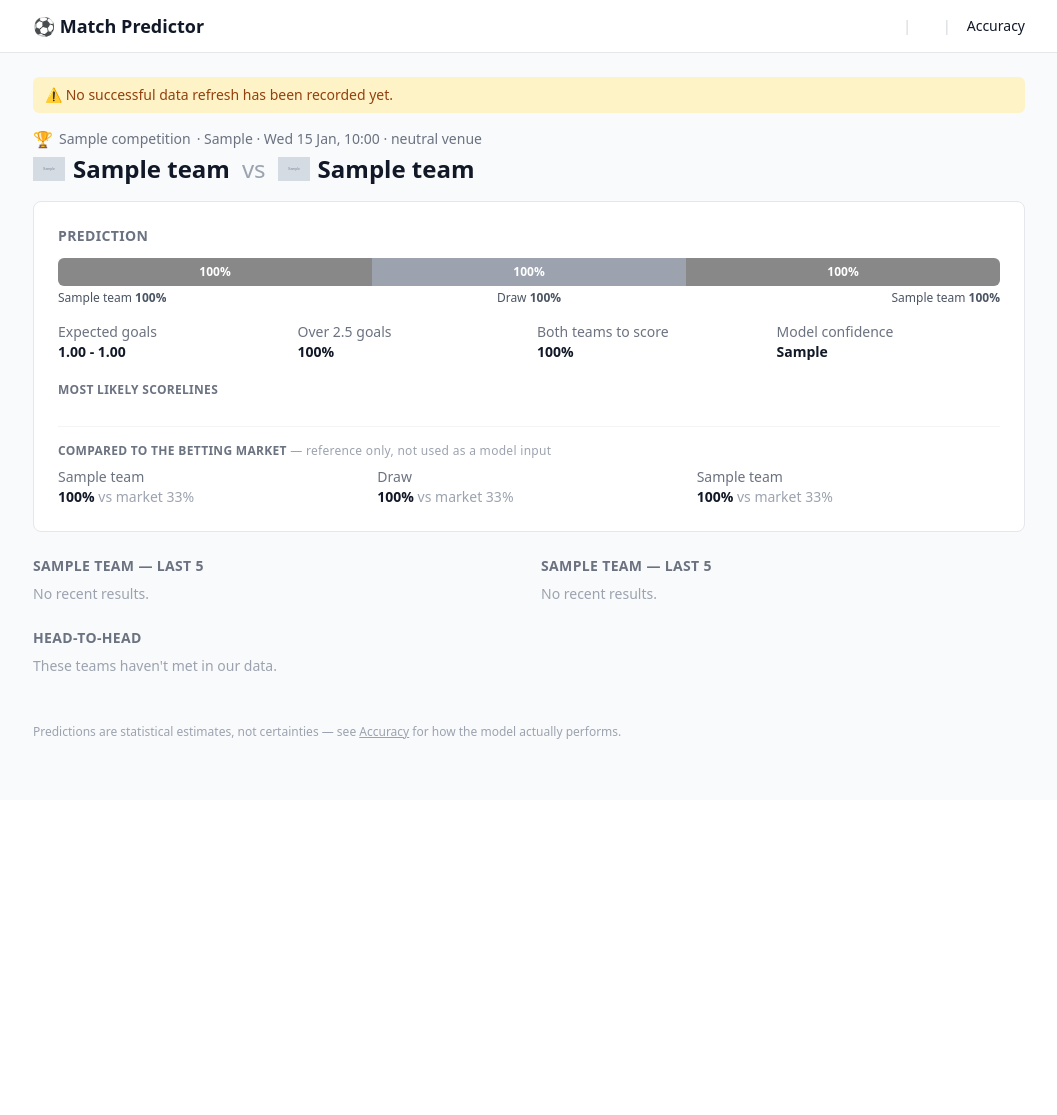
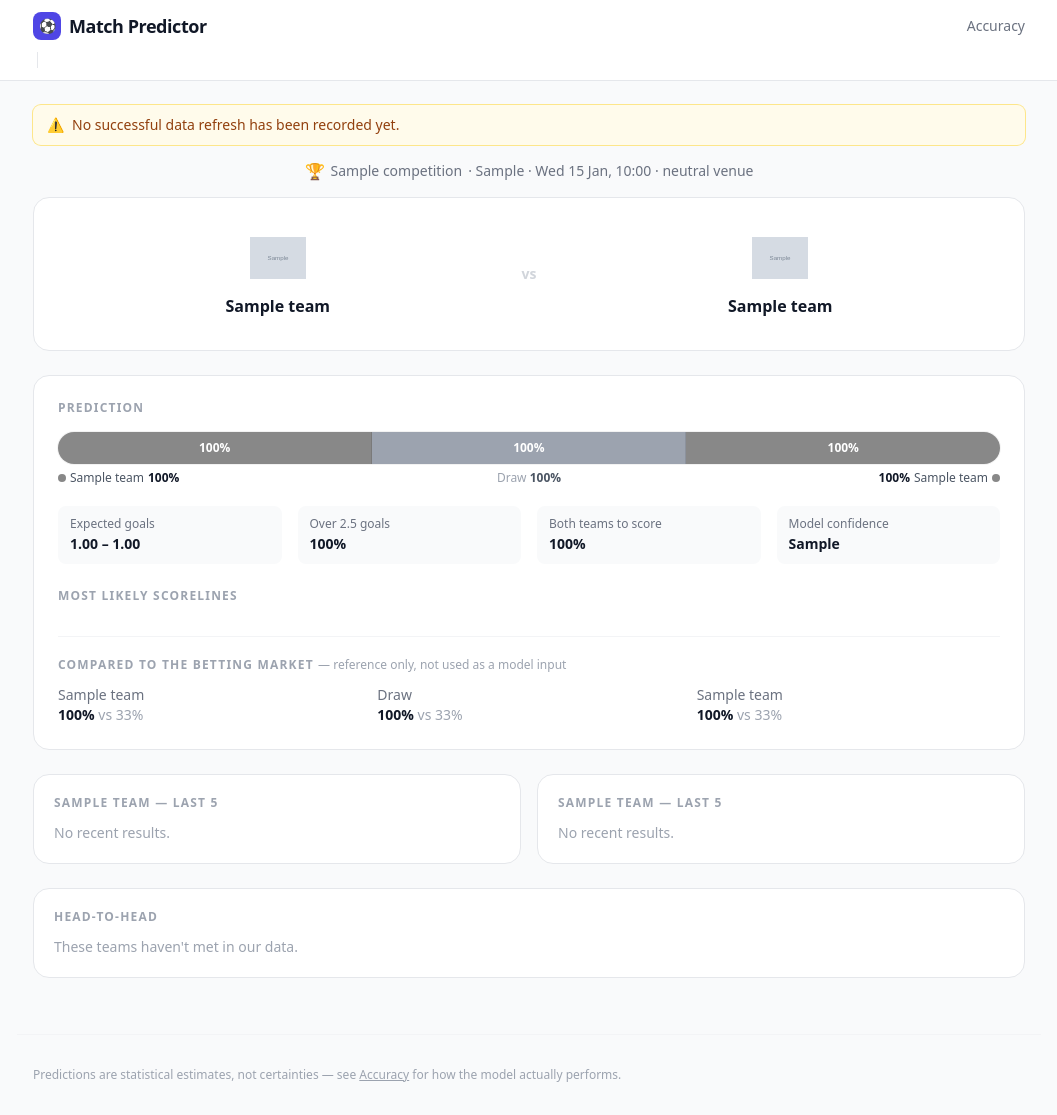
Before and after one commit to al1abb/xpected, a FastAPI app: page /match/1 in a window 1280 px wide. Shown: the whole page, without its empty margins (111-1168 px from the left). Before the commit the page ends 739 px from the top, so only its background shows below. Run offline with FastAPI, Linux system fonts and the light colour scheme; tables that the repository leaves empty hold one stand-in row (values such as "Sample post"); grey boxes marked "Sample" are stand-in pictures; some libraries are stand-ins or nearby versions.

Commit message:
Design pass: nav redesign, card system, refined bar, accuracy leaderboard
Nav: replaced the cramped wrapping text-link list with a horizontal scrollable
strip of icon pills (using the logos added last commit), sticky header,
active-state highlighting via a single indigo accent color chosen specifically
to not clash with the many real club colors already on screen.

Probability bar: taller, rounded-full, hairline dividers between segments,
color-dot legend in the caption row tying each name back to its bar segment.

Match/team/competition pages: consistent rounded-2xl card language, a proper
hero section on the match page (large crests either side of the score/vs),
circular W/D/L badges replacing plain colored letters.

Accuracy page: three stat cards up top instead of a dense table, and a
best-to-worst RPS leaderboard per competition with an inline mini progress
bar — reusing the same plain-div bar pattern as everywhere else rather than
pulling in a charting library.

Co-Authored-By: Claude Sonnet 5 <noreply@anthropic.com>
Claude-Session: https://claude.ai/code/session_01LmVryF7ybpJKGHHpiENYvD

```diff
--- a/app/main.py
+++ b/app/main.py
@@ -125,7 +125,7 @@ def group_by_day(cards: list[dict]) -> list[dict]:
     ]
 
 
-_RESULT_COLOR = {"W": "text-green-600 dark:text-green-400", "D": "text-gray-500", "L": "text-red-600 dark:text-red-400"}
+_RESULT_COLOR = {"W": "bg-green-600", "D": "bg-gray-400", "L": "bg-red-500"}
 
 
 def _team_form(session: Session, team_id: int, *, before: dt.datetime, limit: int = 5) -> list[dict]:
@@ -388,7 +388,16 @@ def accuracy_page(request: Request):
     try:
         result_path = BASE_DIR / "data" / "backtest_results.json"
         result = json.loads(result_path.read_text(encoding="utf-8")) if result_path.exists() else None
-        ctx = _template_context(session, request, result=result)
+
+        by_competition = []
+        if result and not result.get("error"):
+            by_competition = sorted(
+                ({"slug": slug, **metrics} for slug, metrics in result["by_competition"].items()),
+                key=lambda m: m["rps"],
+            )
+
+        ctx = _template_context(session, request, result=result, by_competition=by_competition)
+        ctx["current_slug"] = "accuracy"
         return templates.TemplateResponse(request, "accuracy.html", ctx)
     finally:
         session.close()
--- a/app/templates/_bar.html
+++ b/app/templates/_bar.html
@@ -1,27 +1,27 @@
 {% macro probability_bar(home_name, home_color, home_pct, draw_pct, away_name, away_color, away_pct) %}
 <div class="w-full">
-  <div class="flex h-7 w-full overflow-hidden rounded-md text-xs font-semibold text-white shadow-inner">
-    <div class="flex items-center justify-center transition-all" style="width: {{ home_pct }}%; background-color: {{ home_color }};" title="{{ home_name }} {{ '%.0f'|format(home_pct) }}%">
+  <div class="flex h-8 w-full overflow-hidden rounded-full text-xs font-bold text-white shadow-inner ring-1 ring-black/5 dark:ring-white/10">
+    <div class="flex items-center justify-center transition-all duration-500 border-r border-black/10" style="width: {{ home_pct }}%; background-color: {{ home_color }};" title="{{ home_name }} {{ '%.0f'|format(home_pct) }}%">
       {% if home_pct >= 12 %}{{ '%.0f'|format(home_pct) }}%{% endif %}
     </div>
-    <div class="flex items-center justify-center bg-gray-400 dark:bg-gray-500 transition-all" style="width: {{ draw_pct }}%;" title="Draw {{ '%.0f'|format(draw_pct) }}%">
+    <div class="flex items-center justify-center bg-gray-400 dark:bg-gray-600 transition-all duration-500 border-r border-black/10" style="width: {{ draw_pct }}%;" title="Draw {{ '%.0f'|format(draw_pct) }}%">
       {% if draw_pct >= 12 %}{{ '%.0f'|format(draw_pct) }}%{% endif %}
     </div>
-    <div class="flex items-center justify-center transition-all" style="width: {{ away_pct }}%; background-color: {{ away_color }};" title="{{ away_name }} {{ '%.0f'|format(away_pct) }}%">
+    <div class="flex items-center justify-center transition-all duration-500" style="width: {{ away_pct }}%; background-color: {{ away_color }};" title="{{ away_name }} {{ '%.0f'|format(away_pct) }}%">
       {% if away_pct >= 12 %}{{ '%.0f'|format(away_pct) }}%{% endif %}
     </div>
   </div>
-  <div class="mt-1 flex justify-between text-xs text-gray-600 dark:text-gray-400">
-    <span class="truncate">{{ home_name }} <b>{{ '%.0f'|format(home_pct) }}%</b></span>
-    <span class="shrink-0 px-1">Draw <b>{{ '%.0f'|format(draw_pct) }}%</b></span>
-    <span class="truncate text-right">{{ away_name }} <b>{{ '%.0f'|format(away_pct) }}%</b></span>
+  <div class="mt-1.5 flex justify-between text-xs text-gray-600 dark:text-gray-400">
+    <span class="flex items-center gap-1 truncate"><span class="inline-block h-2 w-2 rounded-full shrink-0" style="background-color: {{ home_color }};"></span>{{ home_name }} <b class="text-gray-900 dark:text-gray-100">{{ '%.0f'|format(home_pct) }}%</b></span>
+    <span class="shrink-0 px-1 text-gray-400">Draw <b class="text-gray-600 dark:text-gray-300">{{ '%.0f'|format(draw_pct) }}%</b></span>
+    <span class="flex items-center gap-1 truncate text-right"><b class="text-gray-900 dark:text-gray-100">{{ '%.0f'|format(away_pct) }}%</b> {{ away_name }}<span class="inline-block h-2 w-2 rounded-full shrink-0" style="background-color: {{ away_color }};"></span></span>
   </div>
 </div>
 {% endmacro %}
 
 {% macro no_prediction_placeholder() %}
 <div class="w-full">
-  <div class="flex h-7 w-full items-center justify-center rounded-md bg-gray-100 text-xs text-gray-400 dark:bg-gray-800 dark:text-gray-500">
+  <div class="flex h-8 w-full items-center justify-center rounded-full bg-gray-100 text-xs text-gray-400 dark:bg-gray-800 dark:text-gray-500 ring-1 ring-black/5 dark:ring-white/10">
     prediction not yet available
   </div>
 </div>
--- a/app/templates/base.html
+++ b/app/templates/base.html
@@ -6,42 +6,55 @@
   <title>{% block title %}Football Predictions{% endblock %}</title>
   <script src="https://cdn.tailwindcss.com"></script>
   <script src="https://unpkg.com/htmx.org@2.0.3"></script>
+  <style>
+    ::-webkit-scrollbar { height: 6px; }
+    ::-webkit-scrollbar-thumb { background: rgba(120,120,130,0.35); border-radius: 3px; }
+    .nav-scroll { scrollbar-width: thin; }
+  </style>
 </head>
-<body class="bg-gray-50 text-gray-900 dark:bg-gray-950 dark:text-gray-100 min-h-screen">
+<body class="bg-gray-50 text-gray-900 dark:bg-gray-950 dark:text-gray-100 min-h-screen antialiased">
   {% from "_badge.html" import competition_badge %}
-  <header class="border-b border-gray-200 dark:border-gray-800 bg-white dark:bg-gray-900">
-    <div class="mx-auto max-w-5xl px-4 py-3 flex items-center justify-between flex-wrap gap-2">
-      <a href="/" class="text-lg font-bold">⚽ Match Predictor</a>
-      <nav class="flex flex-wrap gap-x-4 gap-y-1 text-sm">
-        <div class="flex gap-3">
-          {% for c in nav_uefa %}
-          <a href="/competition/{{ c.slug }}" class="flex items-center gap-1.5 hover:underline {{ 'font-semibold' if c.slug == current_slug }}">{{ competition_badge(c, 5) }}{{ c.name }}</a>
-          {% endfor %}
-        </div>
-        <span class="text-gray-300 dark:text-gray-700">|</span>
-        <div class="flex gap-3 flex-wrap">
-          {% for c in nav_leagues %}
-          <a href="/competition/{{ c.slug }}" class="flex items-center gap-1.5 hover:underline {{ 'font-semibold' if c.slug == current_slug }}">{{ competition_badge(c, 5) }}{{ c.name }}</a>
-          {% endfor %}
-        </div>
-        <span class="text-gray-300 dark:text-gray-700">|</span>
-        <a href="/accuracy" class="hover:underline">Accuracy</a>
-      </nav>
+  <header class="sticky top-0 z-10 border-b border-gray-200 dark:border-gray-800 bg-white/90 dark:bg-gray-900/90 backdrop-blur">
+    <div class="mx-auto max-w-5xl px-4 pt-3 flex items-center justify-between gap-3">
+      <a href="/" class="flex items-center gap-2 text-lg font-bold tracking-tight">
+        <span class="inline-flex h-7 w-7 items-center justify-center rounded-lg bg-indigo-600 text-white text-sm">⚽</span>
+        Match Predictor
+      </a>
+      <a href="/accuracy" class="text-sm font-medium text-gray-500 hover:text-indigo-600 dark:text-gray-400 dark:hover:text-indigo-400 transition-colors {{ 'text-indigo-600 dark:text-indigo-400' if current_slug == 'accuracy' }}">
+        Accuracy
+      </a>
     </div>
+    <nav class="nav-scroll mt-3 flex gap-1.5 overflow-x-auto px-4 pb-3 max-w-5xl mx-auto">
+      {% for c in nav_uefa %}
+      <a href="/competition/{{ c.slug }}"
+         class="flex shrink-0 items-center gap-1.5 rounded-full border px-3 py-1.5 text-xs font-medium whitespace-nowrap transition-colors
+                {{ 'border-indigo-600 bg-indigo-600 text-white' if c.slug == current_slug else 'border-gray-200 dark:border-gray-700 text-gray-600 dark:text-gray-300 hover:border-indigo-300 hover:text-indigo-600 dark:hover:text-indigo-400' }}">
+        {{ competition_badge(c, 4) }}{{ c.name }}
+      </a>
+      {% endfor %}
+      <span class="mx-1 my-auto h-4 w-px shrink-0 bg-gray-200 dark:bg-gray-700"></span>
+      {% for c in nav_leagues %}
+      <a href="/competition/{{ c.slug }}"
+         class="flex shrink-0 items-center gap-1.5 rounded-full border px-3 py-1.5 text-xs font-medium whitespace-nowrap transition-colors
+                {{ 'border-indigo-600 bg-indigo-600 text-white' if c.slug == current_slug else 'border-gray-200 dark:border-gray-700 text-gray-600 dark:text-gray-300 hover:border-indigo-300 hover:text-indigo-600 dark:hover:text-indigo-400' }}">
+        {{ competition_badge(c, 4) }}{{ c.name }}
+      </a>
+      {% endfor %}
+    </nav>
   </header>
 
   <main class="mx-auto max-w-5xl px-4 py-6">
     {% if stale_warning %}
-    <div class="mb-4 rounded-md bg-amber-100 dark:bg-amber-900/40 text-amber-800 dark:text-amber-200 text-sm px-3 py-2">
-      ⚠ {{ stale_warning }}
+    <div class="mb-4 flex items-start gap-2 rounded-lg bg-amber-50 dark:bg-amber-900/30 text-amber-800 dark:text-amber-200 text-sm px-3.5 py-2.5 ring-1 ring-amber-200 dark:ring-amber-800/50">
+      <span>⚠</span><span>{{ stale_warning }}</span>
     </div>
     {% endif %}
     {% block content %}{% endblock %}
   </main>
 
-  <footer class="mx-auto max-w-5xl px-4 py-6 text-xs text-gray-400 dark:text-gray-600">
-    {% if data_freshness %}Data last refreshed {{ data_freshness }}.{% endif %}
-    Predictions are statistical estimates, not certainties — see <a href="/accuracy" class="underline">Accuracy</a> for how the model actually performs.
+  <footer class="mx-auto max-w-5xl px-4 py-8 text-xs text-gray-400 dark:text-gray-600 border-t border-gray-100 dark:border-gray-900 mt-8">
+    {% if data_freshness %}<p class="mb-1">Data last refreshed {{ data_freshness }}.</p>{% endif %}
+    <p>Predictions are statistical estimates, not certainties — see <a href="/accuracy" class="underline hover:text-indigo-500">Accuracy</a> for how the model actually performs.</p>
   </footer>
 </body>
 </html>
--- a/app/templates/match.html
+++ b/app/templates/match.html
@@ -4,67 +4,77 @@
 {% block title %}{{ home.canonical_name }} vs {{ away.canonical_name }} — Match Predictor{% endblock %}
 {% block content %}
 
-<p class="text-sm text-gray-500 dark:text-gray-400 mb-1 flex items-center gap-1.5">
+<p class="text-sm text-gray-500 dark:text-gray-400 mb-4 flex items-center justify-center gap-1.5 flex-wrap">
   {{ competition_badge(competition, 4) }}
   <a href="/competition/{{ competition.slug }}" class="hover:underline">{{ competition.name }}</a>
   {% if match.round %} · {{ match.round }}{% endif %} · {{ kickoff_display }}
   {% if match.neutral_venue %} · neutral venue{% endif %}
 </p>
 
-<h1 class="text-2xl font-bold mb-4 flex items-center gap-3 flex-wrap">
-  <a href="/team/{{ home.id }}" class="flex items-center gap-2 hover:underline">{{ team_badge(home.canonical_name, home.logo_url, home_color, 8) }}{{ home.canonical_name }}</a>
-  <span class="text-gray-400 font-normal">vs</span>
-  <a href="/team/{{ away.id }}" class="flex items-center gap-2 hover:underline">{{ team_badge(away.canonical_name, away.logo_url, away_color, 8) }}{{ away.canonical_name }}</a>
-</h1>
+<div class="rounded-2xl border border-gray-200 dark:border-gray-800 bg-white dark:bg-gray-900 p-6 sm:p-8 mb-6">
+  <div class="flex items-center justify-center gap-4 sm:gap-8 text-center">
+    <a href="/team/{{ home.id }}" class="flex flex-1 flex-col items-center gap-2 group min-w-0">
+      {{ team_badge(home.canonical_name, home.logo_url, home_color, 14) }}
+      <span class="font-bold text-sm sm:text-base group-hover:text-indigo-600 dark:group-hover:text-indigo-400 truncate max-w-full">{{ home.canonical_name }}</span>
+    </a>
 
-{% if match.status == "finished" %}
-<div class="rounded-lg border border-gray-200 dark:border-gray-800 bg-white dark:bg-gray-900 p-6 mb-6 text-center">
-  <div class="text-4xl font-mono font-bold">{{ match.home_goals }} - {{ match.away_goals }}</div>
-  <div class="text-sm text-gray-500 mt-1">Full time</div>
+    {% if match.status == "finished" %}
+    <div class="shrink-0 px-2">
+      <div class="text-3xl sm:text-4xl font-mono font-black tabular-nums">{{ match.home_goals }}–{{ match.away_goals }}</div>
+      <div class="text-xs text-gray-400 mt-1 uppercase tracking-wide">Full time</div>
+    </div>
+    {% else %}
+    <div class="shrink-0 text-gray-300 dark:text-gray-600 font-bold text-sm">vs</div>
+    {% endif %}
+
+    <a href="/team/{{ away.id }}" class="flex flex-1 flex-col items-center gap-2 group min-w-0">
+      {{ team_badge(away.canonical_name, away.logo_url, away_color, 14) }}
+      <span class="font-bold text-sm sm:text-base group-hover:text-indigo-600 dark:group-hover:text-indigo-400 truncate max-w-full">{{ away.canonical_name }}</span>
+    </a>
+  </div>
 </div>
-{% endif %}
 
-<div class="rounded-lg border border-gray-200 dark:border-gray-800 bg-white dark:bg-gray-900 p-6 mb-6">
-  <h2 class="text-sm font-semibold text-gray-500 dark:text-gray-400 uppercase tracking-wide mb-3">
+<div class="rounded-2xl border border-gray-200 dark:border-gray-800 bg-white dark:bg-gray-900 p-6 mb-6">
+  <h2 class="text-xs font-bold text-gray-400 dark:text-gray-500 uppercase tracking-widest mb-4">
     {% if match.status == "finished" %}Pre-match prediction{% else %}Prediction{% endif %}
   </h2>
   {% if prediction %}
     {{ probability_bar(home.canonical_name, home_color, prediction.home_win_prob * 100, prediction.draw_prob * 100, away.canonical_name, away_color, prediction.away_win_prob * 100) }}
     {% if prediction.confidence == "low" %}
-    <p class="mt-3 text-sm text-amber-600 dark:text-amber-400">
-      ⚠ Low confidence: one or both teams have limited history in this competition, so this leans on cross-competition strength (Elo) rather than a full statistical fit.
+    <p class="mt-3 flex items-start gap-1.5 text-sm text-amber-700 dark:text-amber-400 bg-amber-50 dark:bg-amber-900/20 rounded-lg px-3 py-2">
+      <span>⚠</span><span>Low confidence: one or both teams have limited history in this competition, so this leans on cross-competition strength (Elo) rather than a full statistical fit.</span>
     </p>
     {% endif %}
-    <div class="mt-4 grid grid-cols-2 sm:grid-cols-4 gap-4 text-sm">
-      <div><div class="text-gray-500 dark:text-gray-400">Expected goals</div><div class="font-semibold">{{ '%.2f'|format(prediction.home_xg_pred) }} - {{ '%.2f'|format(prediction.away_xg_pred) }}</div></div>
-      <div><div class="text-gray-500 dark:text-gray-400">Over 2.5 goals</div><div class="font-semibold">{{ '%.0f'|format(prediction.over_2_5_prob * 100) }}%</div></div>
-      <div><div class="text-gray-500 dark:text-gray-400">Both teams to score</div><div class="font-semibold">{{ '%.0f'|format(prediction.btts_prob * 100) }}%</div></div>
-      <div><div class="text-gray-500 dark:text-gray-400">Model confidence</div><div class="font-semibold capitalize">{{ prediction.confidence }}</div></div>
+    <div class="mt-5 grid grid-cols-2 sm:grid-cols-4 gap-4 text-sm">
+      <div class="rounded-lg bg-gray-50 dark:bg-gray-800/60 px-3 py-2.5"><div class="text-gray-500 dark:text-gray-400 text-xs mb-0.5">Expected goals</div><div class="font-bold">{{ '%.2f'|format(prediction.home_xg_pred) }} – {{ '%.2f'|format(prediction.away_xg_pred) }}</div></div>
+      <div class="rounded-lg bg-gray-50 dark:bg-gray-800/60 px-3 py-2.5"><div class="text-gray-500 dark:text-gray-400 text-xs mb-0.5">Over 2.5 goals</div><div class="font-bold">{{ '%.0f'|format(prediction.over_2_5_prob * 100) }}%</div></div>
+      <div class="rounded-lg bg-gray-50 dark:bg-gray-800/60 px-3 py-2.5"><div class="text-gray-500 dark:text-gray-400 text-xs mb-0.5">Both teams to score</div><div class="font-bold">{{ '%.0f'|format(prediction.btts_prob * 100) }}%</div></div>
+      <div class="rounded-lg bg-gray-50 dark:bg-gray-800/60 px-3 py-2.5"><div class="text-gray-500 dark:text-gray-400 text-xs mb-0.5">Model confidence</div><div class="font-bold capitalize">{{ prediction.confidence }}</div></div>
     </div>
-    <h3 class="text-xs font-semibold text-gray-500 dark:text-gray-400 uppercase tracking-wide mt-5 mb-2">Most likely scorelines</h3>
+    <h3 class="text-xs font-bold text-gray-400 dark:text-gray-500 uppercase tracking-widest mt-6 mb-2">Most likely scorelines</h3>
     <div class="flex flex-wrap gap-2">
       {% for s in prediction.top_scorelines %}
-      <span class="rounded-full bg-gray-100 dark:bg-gray-800 px-3 py-1 text-sm font-mono">{{ s.score }} <span class="text-gray-500">{{ '%.0f'|format(s.prob * 100) }}%</span></span>
+      <span class="rounded-full bg-gray-100 dark:bg-gray-800 px-3 py-1 text-sm font-mono font-semibold">{{ s.score }} <span class="text-gray-500 font-normal">{{ '%.0f'|format(s.prob * 100) }}%</span></span>
       {% endfor %}
     </div>
     {% if market %}
-    <div class="mt-5 pt-4 border-t border-gray-100 dark:border-gray-800">
-      <h3 class="text-xs font-semibold text-gray-500 dark:text-gray-400 uppercase tracking-wide mb-2">
+    <div class="mt-6 pt-5 border-t border-gray-100 dark:border-gray-800">
+      <h3 class="text-xs font-bold text-gray-400 dark:text-gray-500 uppercase tracking-widest mb-3">
         Compared to the betting market
-        <span class="font-normal normal-case text-gray-400">— reference only, not used as a model input</span>
+        <span class="font-normal normal-case text-gray-400 tracking-normal">— reference only, not used as a model input</span>
       </h3>
       <div class="grid grid-cols-3 gap-4 text-sm">
         <div>
           <div class="text-gray-500 dark:text-gray-400">{{ home.canonical_name }}</div>
-          <div class="font-semibold">{{ '%.0f'|format(prediction.home_win_prob * 100) }}% <span class="text-gray-400 font-normal">vs market {{ '%.0f'|format(market.home) }}%</span></div>
+          <div class="font-bold">{{ '%.0f'|format(prediction.home_win_prob * 100) }}% <span class="text-gray-400 font-normal">vs {{ '%.0f'|format(market.home) }}%</span></div>
         </div>
         <div>
           <div class="text-gray-500 dark:text-gray-400">Draw</div>
-          <div class="font-semibold">{{ '%.0f'|format(prediction.draw_prob * 100) }}% <span class="text-gray-400 font-normal">vs market {{ '%.0f'|format(market.draw) }}%</span></div>
+          <div class="font-bold">{{ '%.0f'|format(prediction.draw_prob * 100) }}% <span class="text-gray-400 font-normal">vs {{ '%.0f'|format(market.draw) }}%</span></div>
         </div>
         <div>
           <div class="text-gray-500 dark:text-gray-400">{{ away.canonical_name }}</div>
-          <div class="font-semibold">{{ '%.0f'|format(prediction.away_win_prob * 100) }}% <span class="text-gray-400 font-normal">vs market {{ '%.0f'|format(market.away) }}%</span></div>
+          <div class="font-bold">{{ '%.0f'|format(prediction.away_win_prob * 100) }}% <span class="text-gray-400 font-normal">vs {{ '%.0f'|format(market.away) }}%</span></div>
         </div>
       </div>
     </div>
@@ -74,29 +84,29 @@
   {% endif %}
 </div>
 
-<div class="grid sm:grid-cols-2 gap-6 mb-6">
-  <div>
-    <h2 class="text-sm font-semibold text-gray-500 dark:text-gray-400 uppercase tracking-wide mb-2">{{ home.canonical_name }} — last 5</h2>
+<div class="grid sm:grid-cols-2 gap-4 mb-6">
+  <div class="rounded-2xl border border-gray-200 dark:border-gray-800 bg-white dark:bg-gray-900 p-5">
+    <h2 class="text-xs font-bold text-gray-400 dark:text-gray-500 uppercase tracking-widest mb-3">{{ home.canonical_name }} — last 5</h2>
     <div class="grid gap-2">
       {% for f in home_form %}
-      <a href="/match/{{ f.match.id }}" class="flex items-center justify-between rounded-md border border-gray-200 dark:border-gray-800 px-3 py-2 text-sm hover:shadow-sm">
-        <span class="truncate">{{ f.opponent }} {% if f.venue == 'home' %}(H){% else %}(A){% endif %}</span>
-        <span class="font-mono">{{ f.score }}</span>
-        <span class="w-6 text-center font-bold {{ f.color_class }}">{{ f.result_letter }}</span>
+      <a href="/match/{{ f.match.id }}" class="flex items-center justify-between rounded-lg px-3 py-2 text-sm hover:bg-gray-50 dark:hover:bg-gray-800/60 transition-colors">
+        <span class="truncate text-gray-700 dark:text-gray-300">{{ f.opponent }} <span class="text-gray-400">{% if f.venue == 'home' %}(H){% else %}(A){% endif %}</span></span>
+        <span class="font-mono text-gray-500 px-2">{{ f.score }}</span>
+        <span class="w-6 h-6 shrink-0 flex items-center justify-center rounded-full text-xs font-bold text-white {{ f.color_class }}">{{ f.result_letter }}</span>
       </a>
       {% else %}
       <p class="text-sm text-gray-400">No recent results.</p>
       {% endfor %}
     </div>
   </div>
-  <div>
-    <h2 class="text-sm font-semibold text-gray-500 dark:text-gray-400 uppercase tracking-wide mb-2">{{ away.canonical_name }} — last 5</h2>
+  <div class="rounded-2xl border border-gray-200 dark:border-gray-800 bg-white dark:bg-gray-900 p-5">
+    <h2 class="text-xs font-bold text-gray-400 dark:text-gray-500 uppercase tracking-widest mb-3">{{ away.canonical_name }} — last 5</h2>
     <div class="grid gap-2">
       {% for f in away_form %}
-      <a href="/match/{{ f.match.id }}" class="flex items-center justify-between rounded-md border border-gray-200 dark:border-gray-800 px-3 py-2 text-sm hover:shadow-sm">
-        <span class="truncate">{{ f.opponent }} {% if f.venue == 'home' %}(H){% else %}(A){% endif %}</span>
-        <span class="font-mono">{{ f.score }}</span>
-        <span class="w-6 text-center font-bold {{ f.color_class }}">{{ f.result_letter }}</span>
+      <a href="/match/{{ f.match.id }}" class="flex items-center justify-between rounded-lg px-3 py-2 text-sm hover:bg-gray-50 dark:hover:bg-gray-800/60 transition-colors">
+        <span class="truncate text-gray-700 dark:text-gray-300">{{ f.opponent }} <span class="text-gray-400">{% if f.venue == 'home' %}(H){% else %}(A){% endif %}</span></span>
+        <span class="font-mono text-gray-500 px-2">{{ f.score }}</span>
+        <span class="w-6 h-6 shrink-0 flex items-center justify-center rounded-full text-xs font-bold text-white {{ f.color_class }}">{{ f.result_letter }}</span>
       </a>
       {% else %}
       <p class="text-sm text-gray-400">No recent results.</p>
@@ -105,15 +115,15 @@
   </div>
 </div>
 
-<div>
-  <h2 class="text-sm font-semibold text-gray-500 dark:text-gray-400 uppercase tracking-wide mb-2">Head-to-head</h2>
-  <div class="grid gap-2">
+<div class="rounded-2xl border border-gray-200 dark:border-gray-800 bg-white dark:bg-gray-900 p-5">
+  <h2 class="text-xs font-bold text-gray-400 dark:text-gray-500 uppercase tracking-widest mb-3">Head-to-head</h2>
+  <div class="grid gap-1">
     {% for h in head_to_head %}
-    <a href="/match/{{ h.match.id }}" class="flex items-center justify-between rounded-md border border-gray-200 dark:border-gray-800 px-3 py-2 text-sm hover:shadow-sm">
-      <span class="text-xs text-gray-500 w-24 shrink-0">{{ h.date_display }}</span>
-      <span class="truncate">{{ h.home_name }}</span>
-      <span class="font-mono px-3">{{ h.match.home_goals }}-{{ h.match.away_goals }}</span>
-      <span class="truncate text-right">{{ h.away_name }}</span>
+    <a href="/match/{{ h.match.id }}" class="flex items-center justify-between rounded-lg px-3 py-2 text-sm hover:bg-gray-50 dark:hover:bg-gray-800/60 transition-colors">
+      <span class="text-xs text-gray-400 w-20 shrink-0">{{ h.date_display }}</span>
+      <span class="truncate text-gray-700 dark:text-gray-300">{{ h.home_name }}</span>
+      <span class="font-mono font-bold px-3 text-gray-900 dark:text-gray-100">{{ h.match.home_goals }}–{{ h.match.away_goals }}</span>
+      <span class="truncate text-right text-gray-700 dark:text-gray-300">{{ h.away_name }}</span>
     </a>
     {% else %}
     <p class="text-sm text-gray-400">These teams haven't met in our data.</p>
```
Also changed, not shown: app/templates/_match_card.html (+8 -6 lines), app/templates/accuracy.html (+39 -67 lines), app/templates/competition.html (+11 -8 lines), app/templates/index.html (+10 -4 lines), app/templates/team.html (+14 -12 lines).
